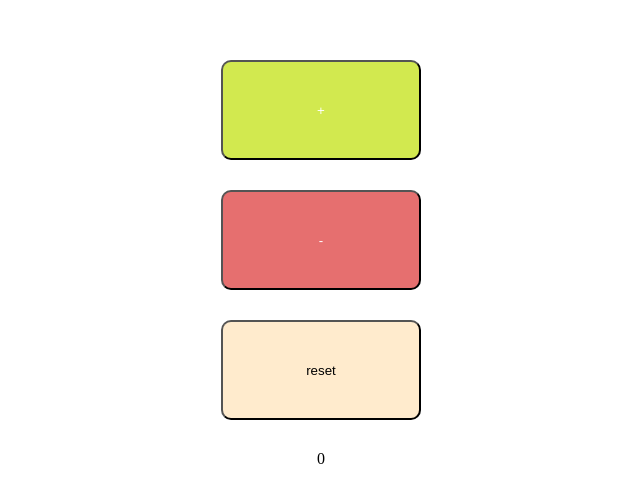
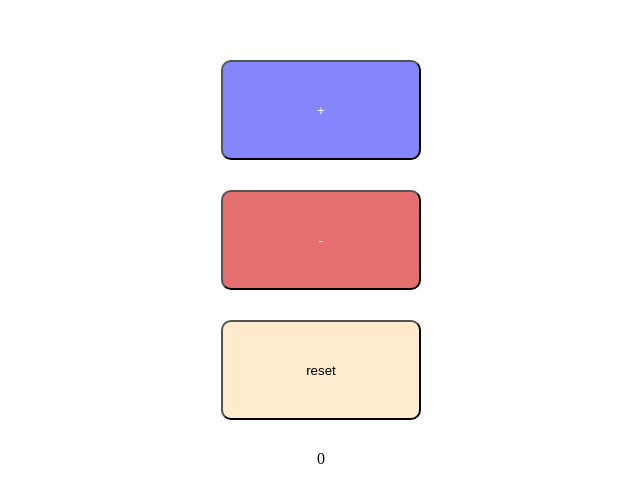
Before and after one commit to homoumou/js_counter, a plain HTML site: page index.html in a window 1280 px wide. Shown: the part 140-642 px from the top of the page, without its empty margins (319-959 px from the left). Drawn offline with Linux system fonts and the light colour scheme.

Commit message:
Revert "plus button color change"
This reverts commit 28ae12b0aa0da54a1dd687d310d966e988a7c6de.

```diff
--- a/css/Style.css
+++ b/css/Style.css
@@ -5,7 +5,7 @@ button{
 }
 
 #plus_button{
-    background-color: rgb(210, 233, 79);
+    background-color: rgb(133, 133, 252);
     color: white;
 
 
```
